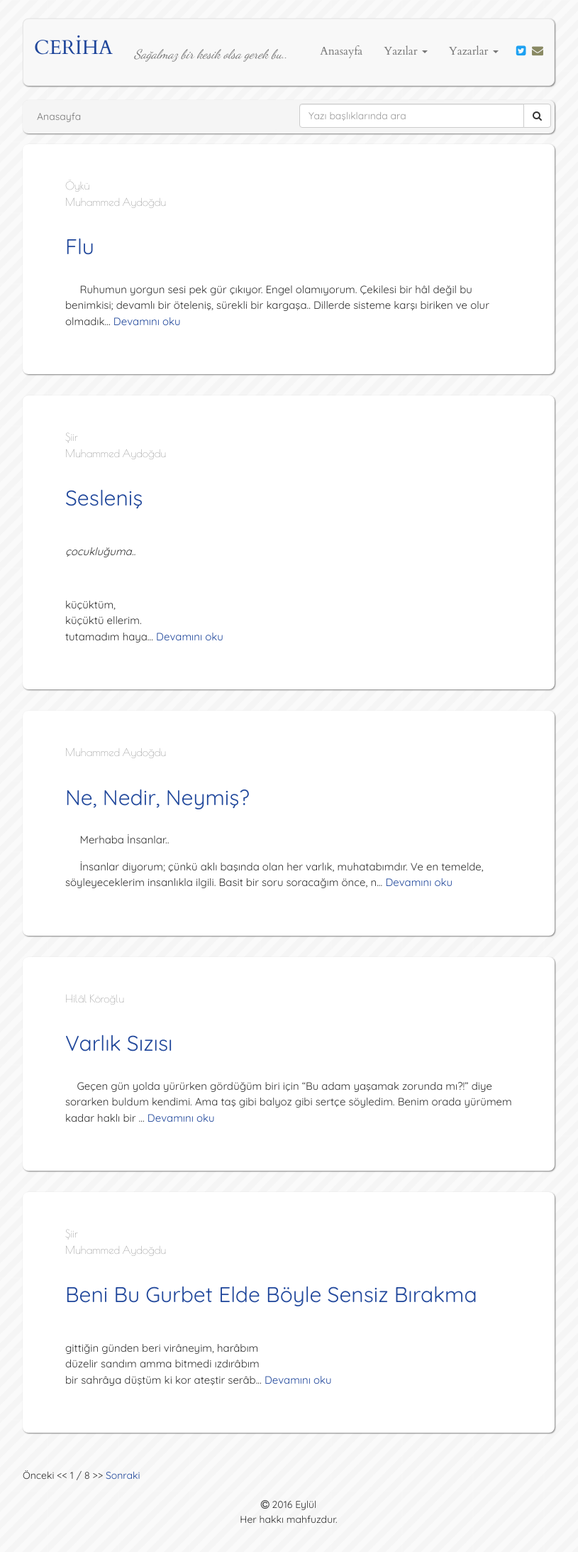
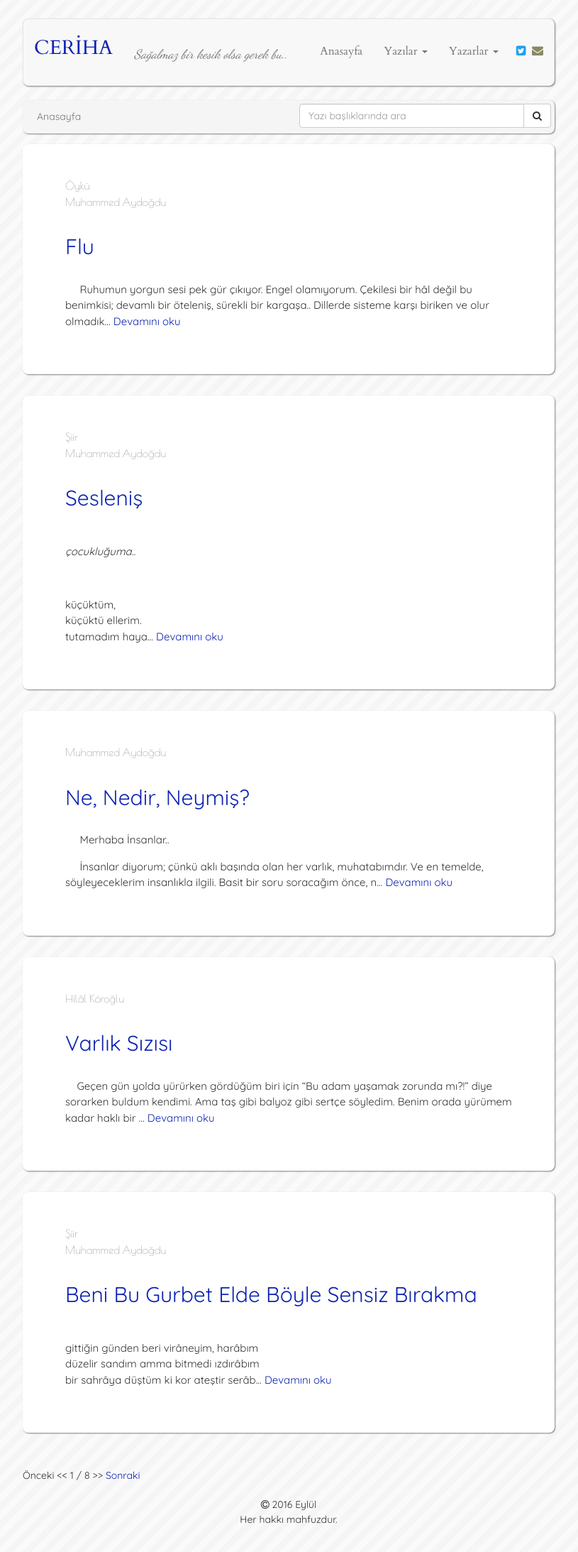
Before and after one commit to muhammedaydogdu/muhammedaydogdu.github.io, a Jekyll site: the page built from index.html, in a window 1280 px wide. Shown: the whole page at 71% size, without its empty margins (233-1048 px from the left). Built offline with Jekyll 4.4.1, drawn with Linux system fonts in a browser that asks for light colours; some web fonts are replaced; the list of posts is cut into pages by our own code.

Commit message:
Update style.css

```diff
--- a/css/style.css
+++ b/css/style.css
@@ -10,20 +10,20 @@ body {
 }
 
 a {
-  color: #20479B;
+  color: #0D23B2;
 }
 
 a:hover {
-  color: #20479B;
+  color: #0D23B2;
 }
 
 a:focus {
-  color: #20479B;
+  color: #0D23B2;
   text-decoration: none;
 }
 
 h2 {
-  color: #20479B;
+  color: #0D23B2;
 }
 
 .container .navbar {
@@ -36,16 +36,16 @@ h2 {
 }
 
 .navbar .navbar-brand {
-  color: #20479B;
+  color: #0D23B2;
   font-size: 28px;
 }
 
 .navbar .navbar-brand:hover {
-  color: #20479B;
+  color: #0D23B2;
 }
 
 .navbar .navbar-brand:focus {
-  color: #20479B;
+  color: #0D23B2;
 }
 
 .navbar .navbar-text {
```
